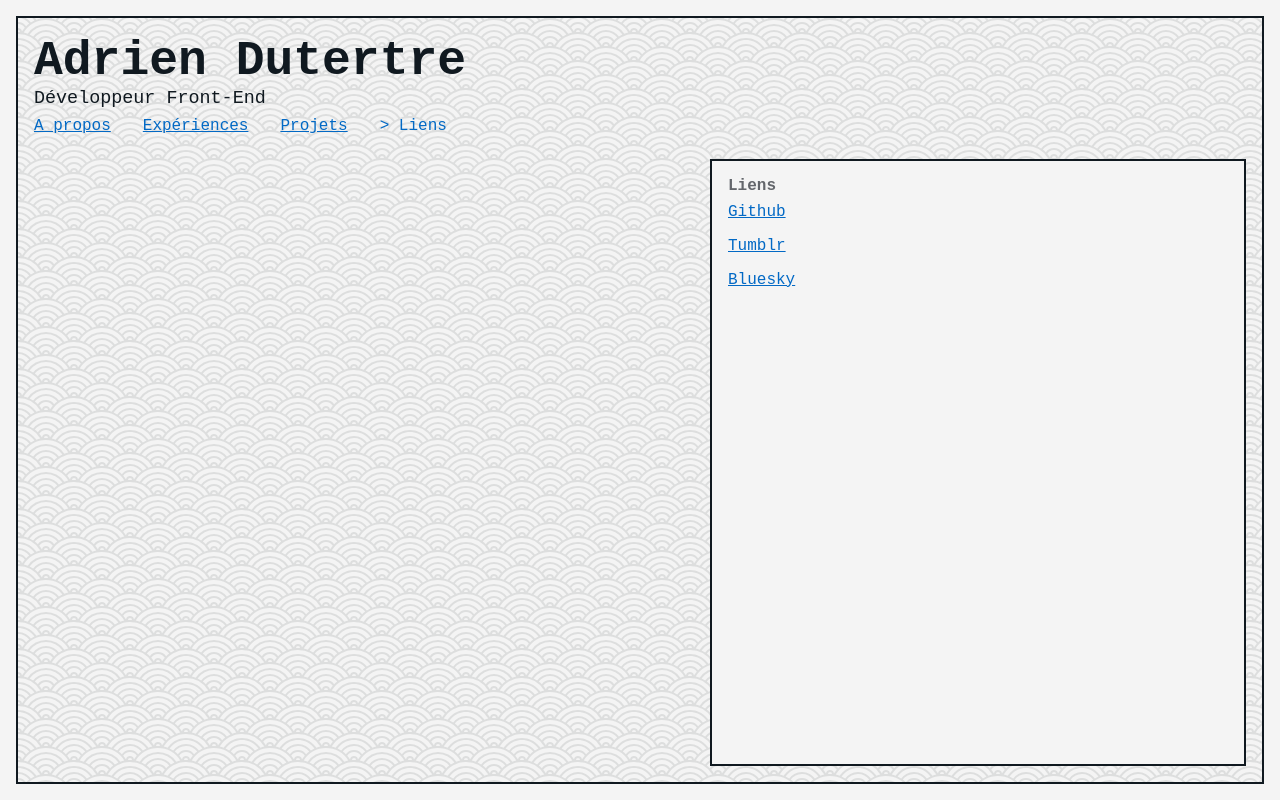
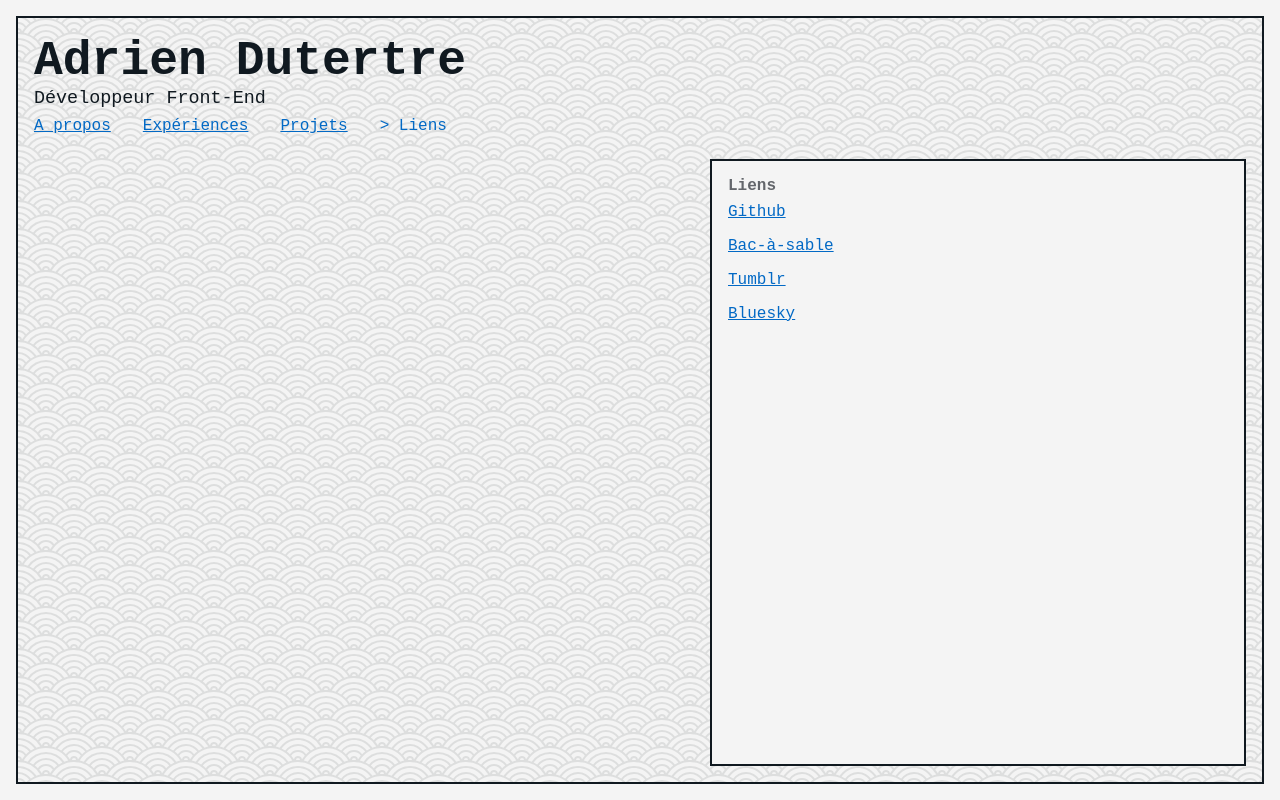
Before and after one commit to adrien-dutertre/portfolio, an Angular app: page /liens in a window 1280 px wide. Built offline with nearby package versions, Linux system fonts and the light colour scheme; a web font is replaced by a local one.

Commit message:
ajout du lien du bac à sable

```diff
--- a/src/app/liens/liens.component.html
+++ b/src/app/liens/liens.component.html
@@ -1,6 +1,7 @@
 <h4>Liens</h4>
 <ul>
     <li><a href="https://github.com/adrien-dutertre" target="_blank">Github</a></li>
+    <li><a href="https://adrien-dutertre.github.io/bac-a-sable/" target="_blank">Bac-à-sable</a></li>
     <li><a href="https://catvszombie.tumblr.com/" target="_blank">Tumblr</a></li>
     <li><a href="https://bsky.app/profile/p0ut0u.bsky.social" target="_blank">Bluesky</a></li>
 </ul>
```
